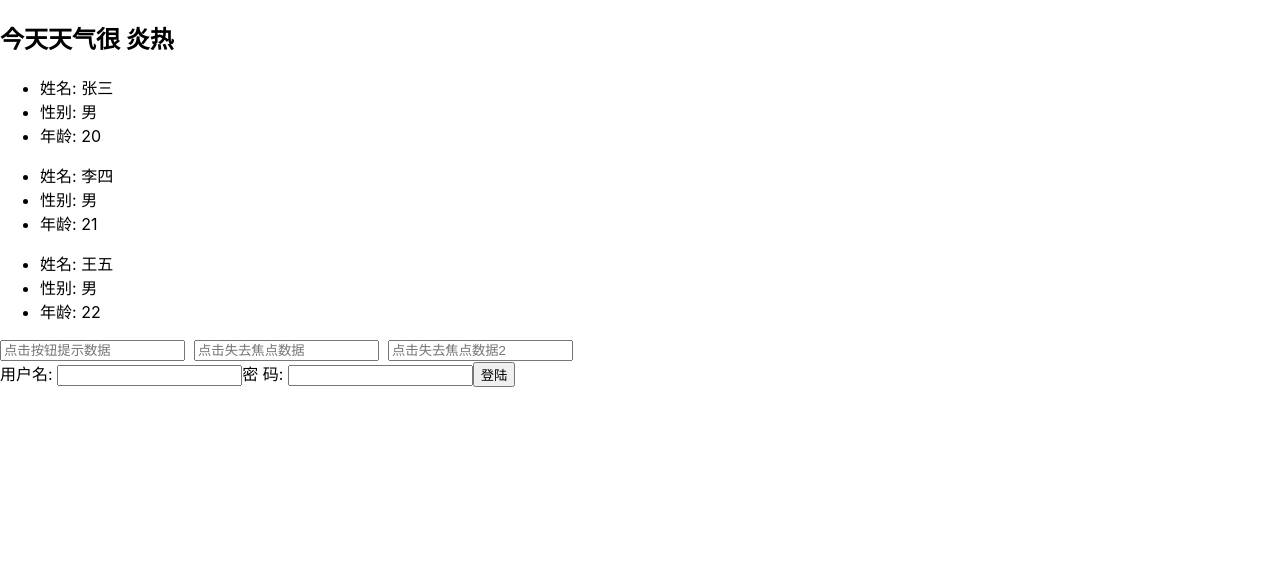
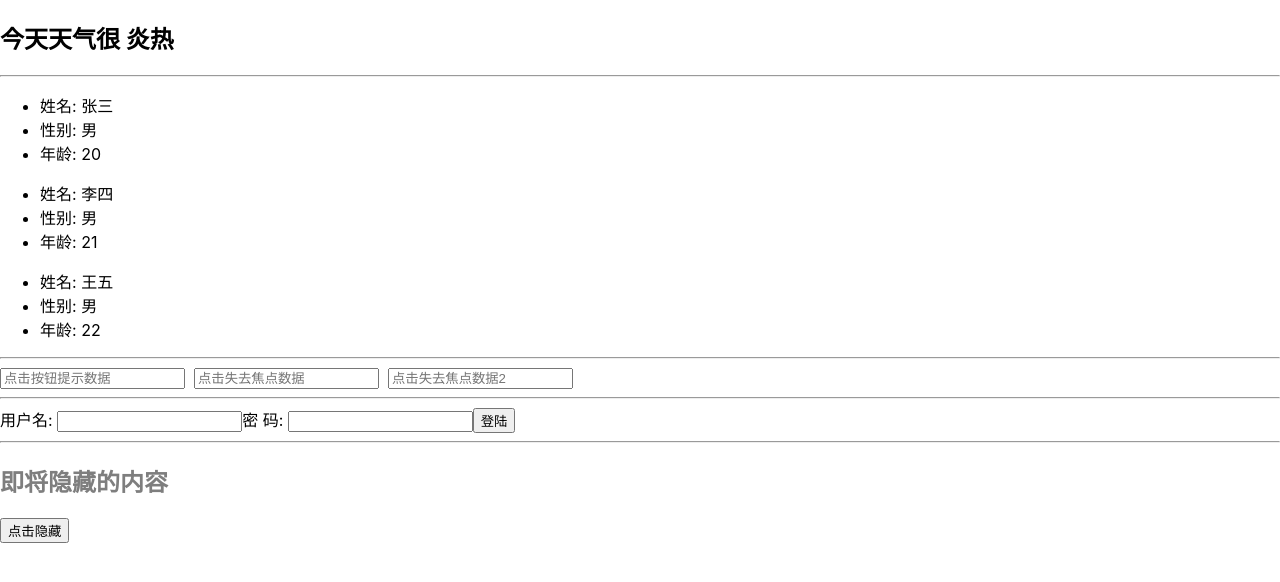
Before and after one commit to zhw-wei/hello-world-react, a React (Create React App) app: page / in a window 1280 px wide. Shown: the top 582 px of the page. Built offline with nearby package versions, Linux system fonts and the light colour scheme.

Commit message:
定时器

```diff
--- a/src/App.tsx
+++ b/src/App.tsx
@@ -6,17 +6,23 @@ import Weather from './comp1/Weather';
 import Person from './comp1/Person';
 import ShowData from './comp1/ShowData';
 import Login from './comp1/Login';
+import Life from './comp1/Life';
 
 function App() {
   const p = { name: "王五", sex: "男", age: 22 }
   return (
     <div className="App">
       <Weather />
+      <hr/>
       <Person name="张三" sex="男" age={20} />
       <Person name="李四" sex="男" age={21} />
       <Person {...p} />
+      <hr/>
       <ShowData />
+      <hr/>
       <Login />
+      <hr/>
+      <Life/>
     </div>
   );
 }
--- /dev/null
+++ b/src/comp1/Life.tsx
@@ -0,0 +1,44 @@
+import React from 'react';
+
+type PropsStyle = {}
+type StateStyle = {
+    opacity: number
+}
+
+class Life extends React.Component<PropsStyle, StateStyle>{
+
+    state = { opacity: 1 }
+
+    lifeChange = () => {
+        console.log("life change")
+        //定时器，定时修改透明度参数
+        setInterval(
+            //定时器事件
+            () => {
+                let { opacity } = this.state
+                opacity -= 0.1
+                if (opacity < 0) opacity = 1
+                this.setState({ opacity: opacity })
+            },
+            //定时器事件执行间隔时间
+            200);
+    }
+
+    //react钩子函数，组件挂载完成后调用，且只调用一次
+    componentDidMount() {
+        //自动调用定时器
+        this.lifeChange()
+    }
+
+    render(): React.ReactNode {
+        console.log("render")
+        return <>
+            <div>
+                <h2 style={{ opacity: this.state.opacity }}>即将隐藏的内容</h2>
+                <button onClick={this.lifeChange}>点击隐藏</button>
+            </div>
+        </>
+    }
+}
+
+export default Life;
```
